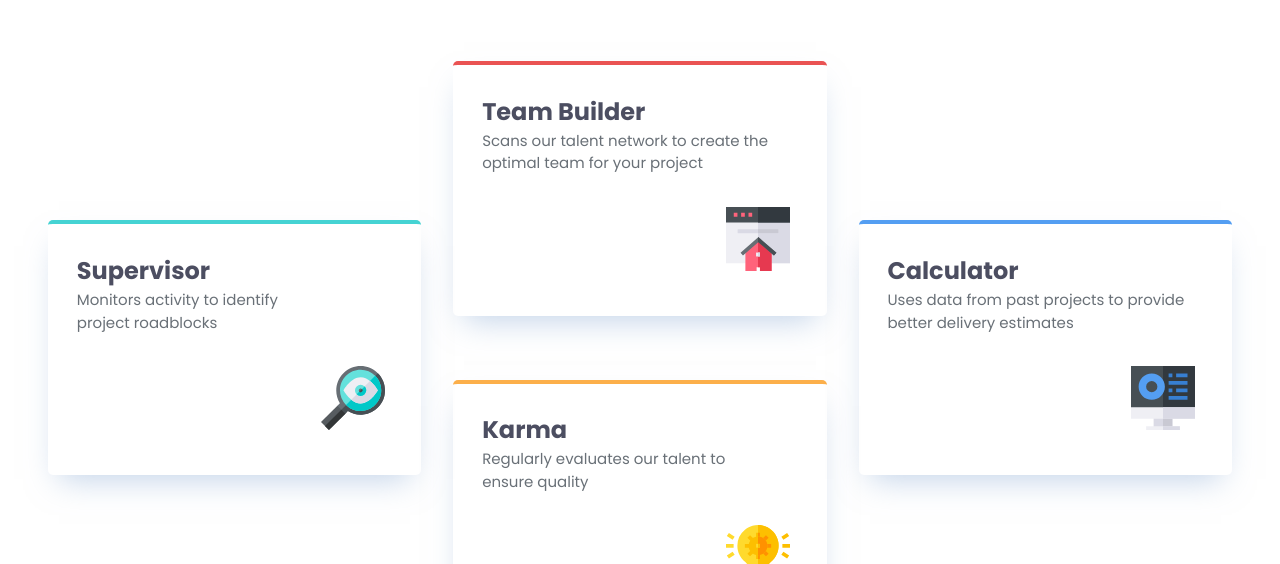
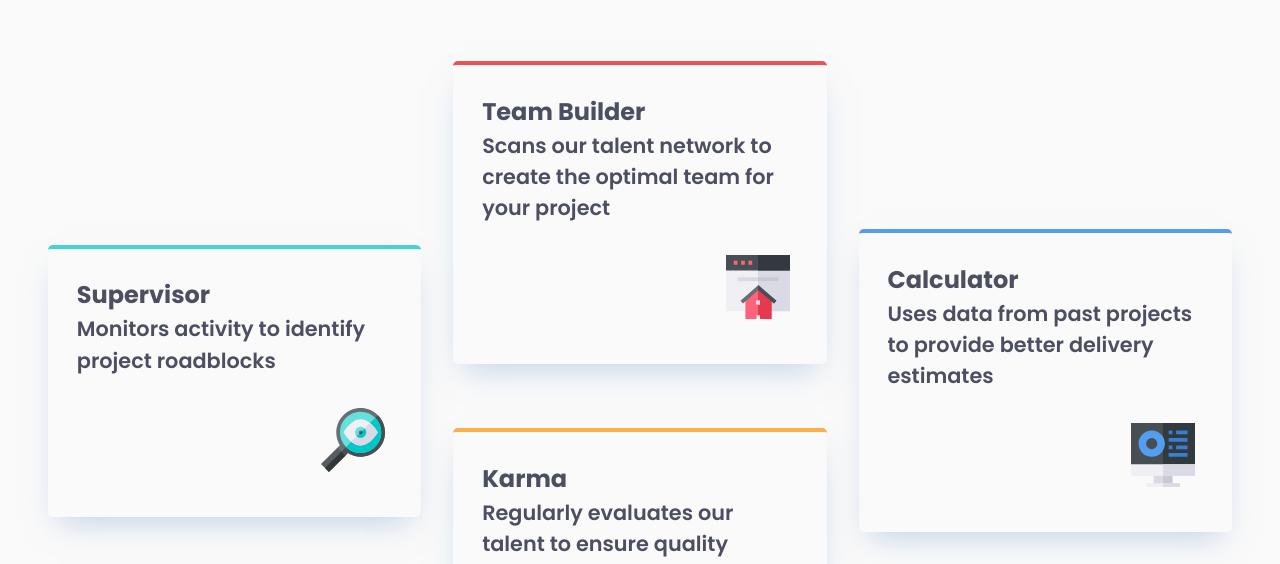
Before and after one commit to naveen-developer/fm-project11, a plain HTML site: page index.html in a window 1280 px wide. Shown: the part 236-800 px from the top of the page. Drawn offline with Linux system fonts and the light colour scheme.

Commit message:
fourth commit

```diff
--- a/style.css
+++ b/style.css
@@ -91,7 +91,7 @@ body {
     place-items: center;
     min-height: 100dvh;
     padding: 4rem 2rem;
-    background-color: var(--neutral-White);
+    background-color: #FAFAFA;
 }
 
 p {
@@ -140,7 +140,9 @@ p {
 }
 
 .feature-subtitle-para {
-    color: var(--neutral-Grey-400);
+    color: var(--neutral-Grey-500);
+    font-weight: var(--fw-bold-600);
+    font-size: 1.3rem;
 }
 
 .feature-icon {
```
